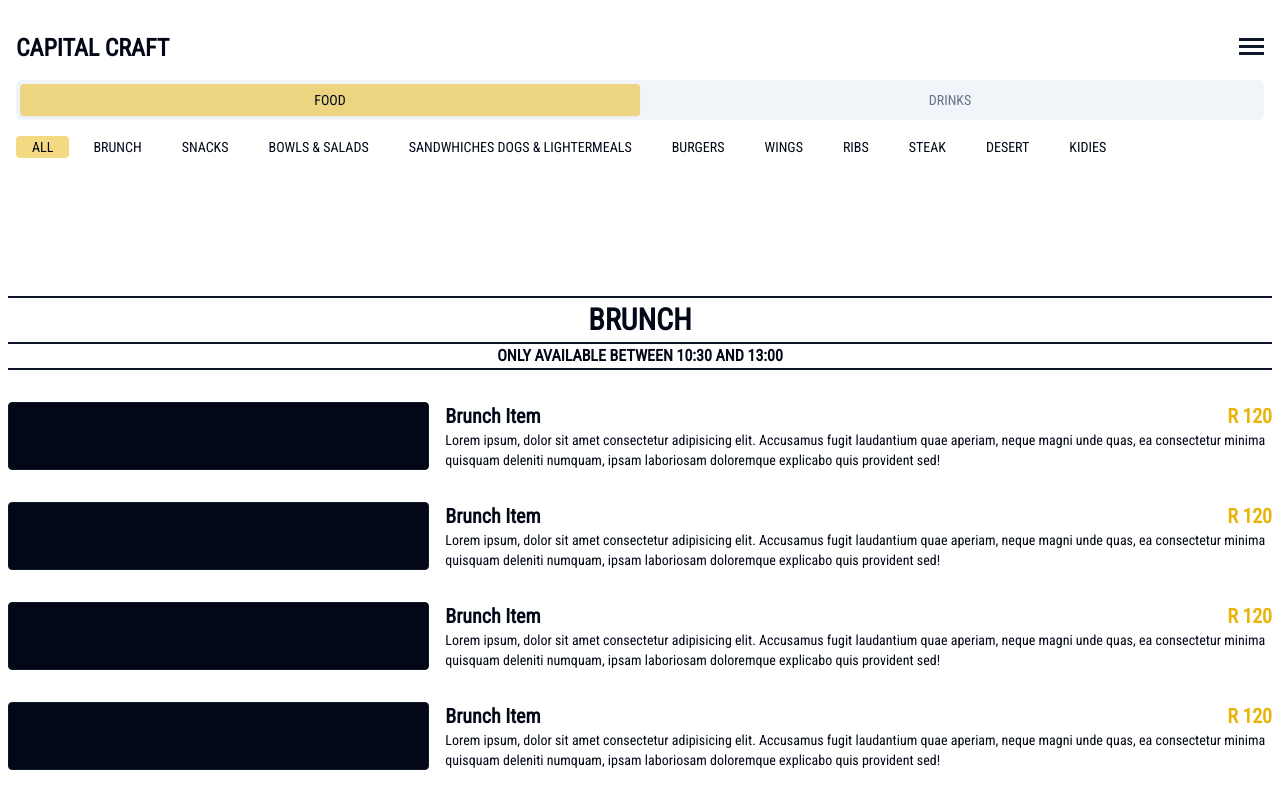
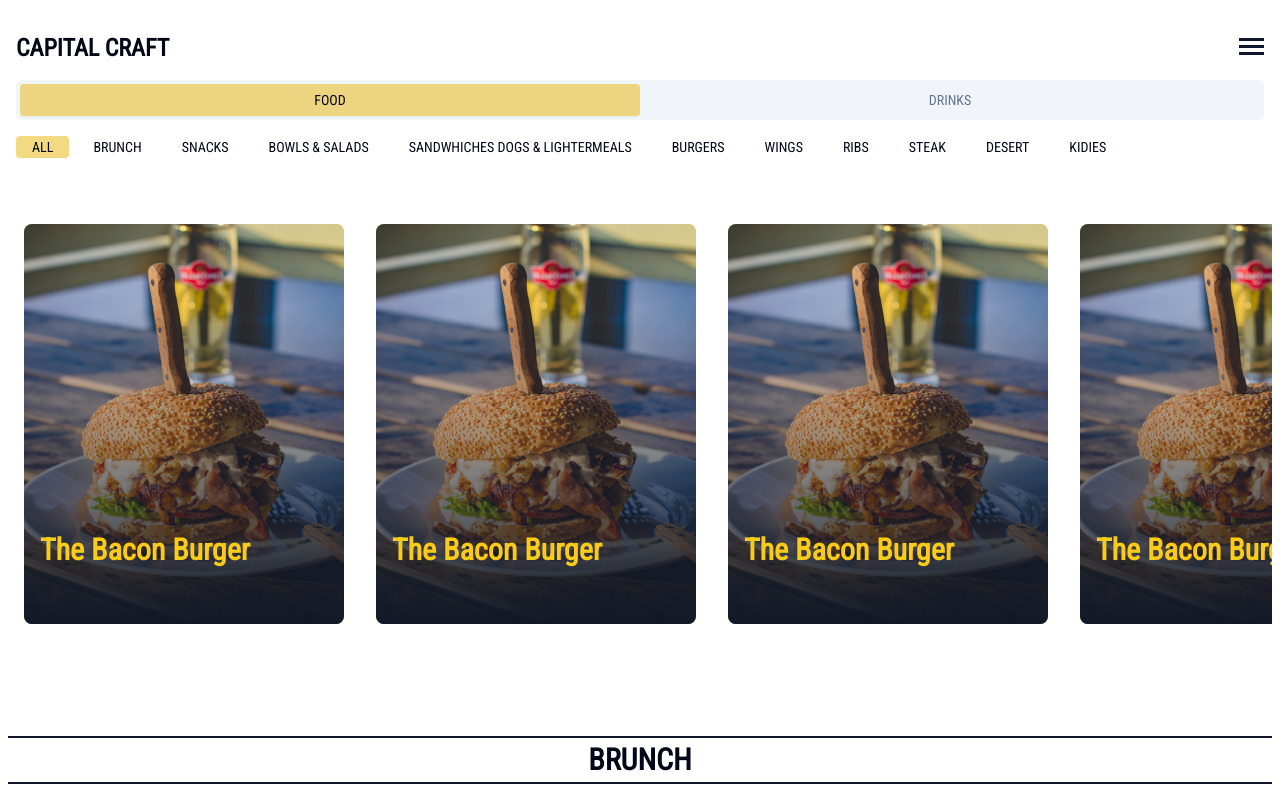
Before and after one commit to erichvorster/craft, a Next.js app: page / in a window 1280 px wide. Shown: the top 786 px of the page. Built offline with nearby package versions, Linux system fonts and the light colour scheme.

Commit message:
added carousel

```diff
--- a/app/page.tsx
+++ b/app/page.tsx
@@ -14,6 +14,7 @@ import Bowls from "@/components/Bowls";
 import Brunch from "@/components/Brunch";
 import Sandwhiches from "@/components/Sandwhiches";
 import { ItemDrawer } from "@/components/ItemDrawer";
+import Carousel from "@/components/Carousel";
 
 export default function Home() {
   const [scrolledToTop, setScrolledToTop] = useState(true);
@@ -61,7 +62,7 @@ export default function Home() {
       <div className="mt-4">
         <Tabs defaultValue="account" className="w-full ">
           <div
-            className={`fixed z-0 top-0 left-0 right-0  bg-white p-4 ${
+            className={`fixed z-10 top-0 left-0 right-0  bg-white p-4 ${
               scrollDirection === "down"
                 ? "-translate-y-[120px]"
                 : "translate-y-0"
@@ -95,6 +96,7 @@ export default function Home() {
             />
           </div>
           <TabsContent value="account">
+            <Carousel />
             {(activeTab === 1 || activeTab === 2) && <Brunch />}
             {(activeTab === 1 || activeTab === 3) && <Snacks />}
             {(activeTab === 1 || activeTab === 4) && <Bowls />}
--- a/components/Brunch.tsx
+++ b/components/Brunch.tsx
@@ -5,7 +5,7 @@ import { ItemDrawer } from "./ItemDrawer";
 const Brunch = () => {
   const items = [1, 2, 3, 4, 5];
   return (
-    <div className="mt-72">
+    <div className="mt-18">
       <CategoryHeader
         headerText={"BRUNCH"}
         subText={"ONLY AVAILABLE BETWEEN 10:30 AND 13:00"}
--- /dev/null
+++ b/components/Carousel.tsx
@@ -0,0 +1,60 @@
+import { useRef, useEffect, useState } from "react";
+import { motion } from "framer-motion";
+import Burger from "../public/burger.jpg";
+import Image from "next/image";
+
+const card = [1, 2, 3, 4, 5, 6, 7, 8, 9, 10];
+
+const Carousel = () => {
+  const [width, setWidth] = useState(0);
+  const carousel = useRef<HTMLDivElement>(null);
+
+  useEffect(() => {
+    if (carousel.current) {
+      setWidth(carousel.current.scrollWidth - carousel.current.offsetWidth);
+    }
+  }, [width]);
+
+  return (
+    <div className="mt-[200px] mb-24  -z-20 ">
+      <motion.div
+        ref={carousel}
+        className="cursor-grab overflow-hidden -z-20"
+        whileTap={{ cursor: "grabbing" }}
+      >
+        <motion.div
+          className="flex -z-20"
+          drag="x"
+          dragConstraints={{ right: 0, left: -width }}
+        >
+          {card.map((item, index) => {
+            return (
+              <motion.div
+                key={index}
+                className="min-w-[20rem] min-h-[25rem] bg-yellow-500/75 m-4 rounded-lg -z-20 relative"
+              >
+                <Image
+                  src={Burger}
+                  alt="burger"
+                  className="rounded-lg -z-30"
+                  layout="responsive"
+                  style={{
+                    width: "20rem",
+                    height: "25rem",
+                    pointerEvents: "none",
+                  }}
+                />
+                <div className="absolute z-10 bottom-10 text-3xl text-yellow-400 font-bold p-4">
+                  <h5>The Bacon Burger</h5>
+                </div>
+                <div className="absolute top-0 mt-20 right-0 bottom-0 left-0 bg-gradient-to-b from-transparent to-gray-900 rounded-bl-lg rounded-br-lg"></div>
+              </motion.div>
+            );
+          })}
+        </motion.div>
+      </motion.div>
+    </div>
+  );
+};
+
+export default Carousel;
```
Also changed, not shown: public/burger.jpg (added).
